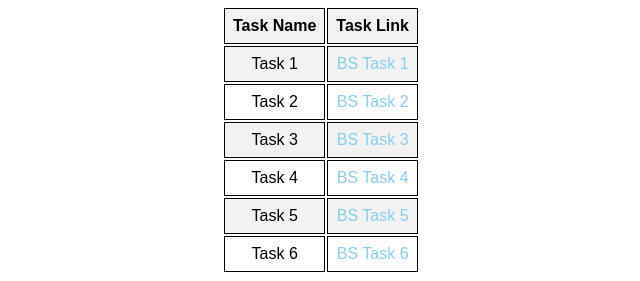
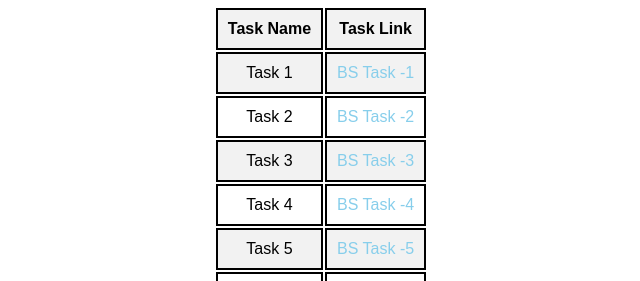
Before and after one commit to kowshik-velaga/bs-js, a plain HTML site: page index.html in a window 1280 px wide. Shown: the part 60-341 px from the top of the page, without its empty margins (319-959 px from the left). Drawn offline with Linux system fonts and the light colour scheme.

Commit message:
Update index.html

```diff
--- a/index.html
+++ b/index.html
@@ -15,8 +15,8 @@
                 margin-right: auto;
             }
              th, td {
-            border: 1px solid #000;
-            padding: 8px;
+            border: 2px solid #000;
+            padding: 10px;
             text-align: center;
         }
         th {
@@ -35,8 +35,8 @@
             text-decoration: underline;
         }
         th.task-heading {
-          background-color: red; /* Blue */
-          color: grey; /* White */
+          background-color: red;
+          color: grey;
         }
         .links-section {
           text-align: center;
@@ -52,27 +52,27 @@
             <tr>
                 <h1>Bootstrap Tasks</h1>
                 <td>Task 1</td>
-                <td><a href="Bootstrap_Task_1.html"> BS Task 1 </a></td>
+                <td><a href="Bootstrap_Task_1.html"> BS Task -1 </a></td>
                 </tr>
                 <tr>
                     <td>Task 2</td>
-                    <td><a href="Bootstrap_Task_2.html"> BS Task 2 </a></td>
+                    <td><a href="Bootstrap_Task_2.html"> BS Task -2 </a></td>
                 </tr>
                 <tr>
                     <td>Task 3</td>
-                    <td><a href="Bootstrap_Task_3.html"> BS Task 3 </a></td>
+                    <td><a href="Bootstrap_Task_3.html"> BS Task -3 </a></td>
                 </tr>
                 <tr>
                     <td>Task 4</td>
-                    <td><a href="Bootstrap_Task_4.html"> BS Task 4 </a></td>
+                    <td><a href="Bootstrap_Task_4.html"> BS Task -4 </a></td>
                 </tr>
                 <tr>
                     <td>Task 5</td>
-                    <td><a href="Bootstrap_Task_5.html">BS Task 5 </a></td>
+                    <td><a href="Bootstrap_Task_5.html">BS Task -5 </a></td>
                 </tr>
                 <tr>
                     <td>Task 6</td>
-                    <td><a href="Bootstrap_Task_6.html">BS Task 6 </a></td>
+                    <td><a href="Bootstrap_Task_6.html">BS Task -6 </a></td>
                 </tr>
                 <table>
                     <tr>
```
